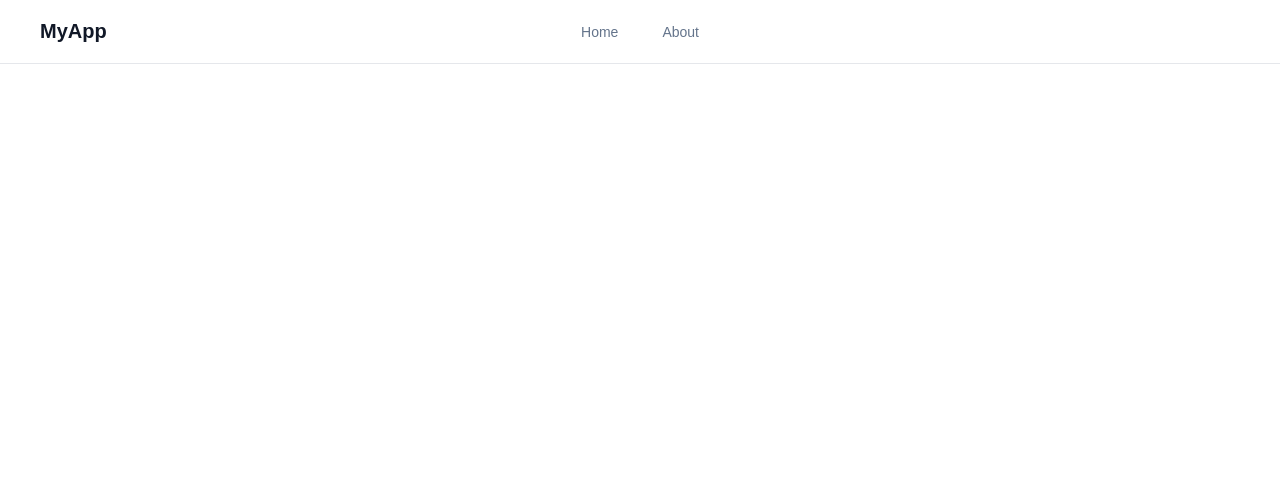
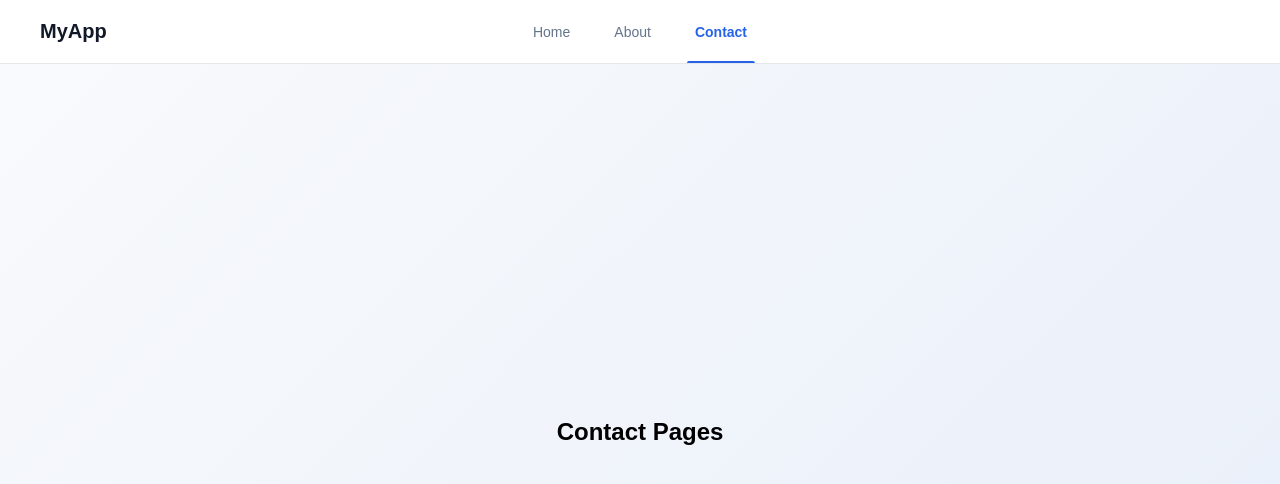
Before and after one commit to QuocLutech/vue-cms-fe, a Vue app: page /contact in a window 1280 px wide. Before the commit this address had no page. Shown: the top 484 px of the page. Built offline with nearby package versions, Linux system fonts and the light colour scheme.

Commit message:
add Contact Page

```diff
--- a/src/HeaderView.vue
+++ b/src/HeaderView.vue
@@ -9,6 +9,7 @@
             <nav class="navigation">
             <RouterLink to="/" class="nav-link">Home</RouterLink>
             <RouterLink to="/about" class="nav-link">About</RouterLink>
+            <RouterLink to="/contact" class="nav-link">Contact</RouterLink>
             </nav>
         </header>
 </template>
--- /dev/null
+++ b/src/componentsView/ContactView.vue
@@ -0,0 +1,23 @@
+<script setup>
+
+</script>
+
+<template>
+  <section class="contact-page">
+    <div class="content">
+      <h1>Contact Pages</h1>
+    </div>
+  </section>
+</template>
+
+<style scoped>
+.contact-page {
+  min-height: calc(100vh - 64px);
+  display: flex;
+  align-items: center;
+  justify-content: center;
+  padding: 32px 24px;
+  background: linear-gradient(135deg, #f8fafc 0%, #e8eef9 100%);
+  box-sizing: border-box;
+}
+</style>
```
Also changed, not shown: src/router/index.js (+6 -5 lines).
